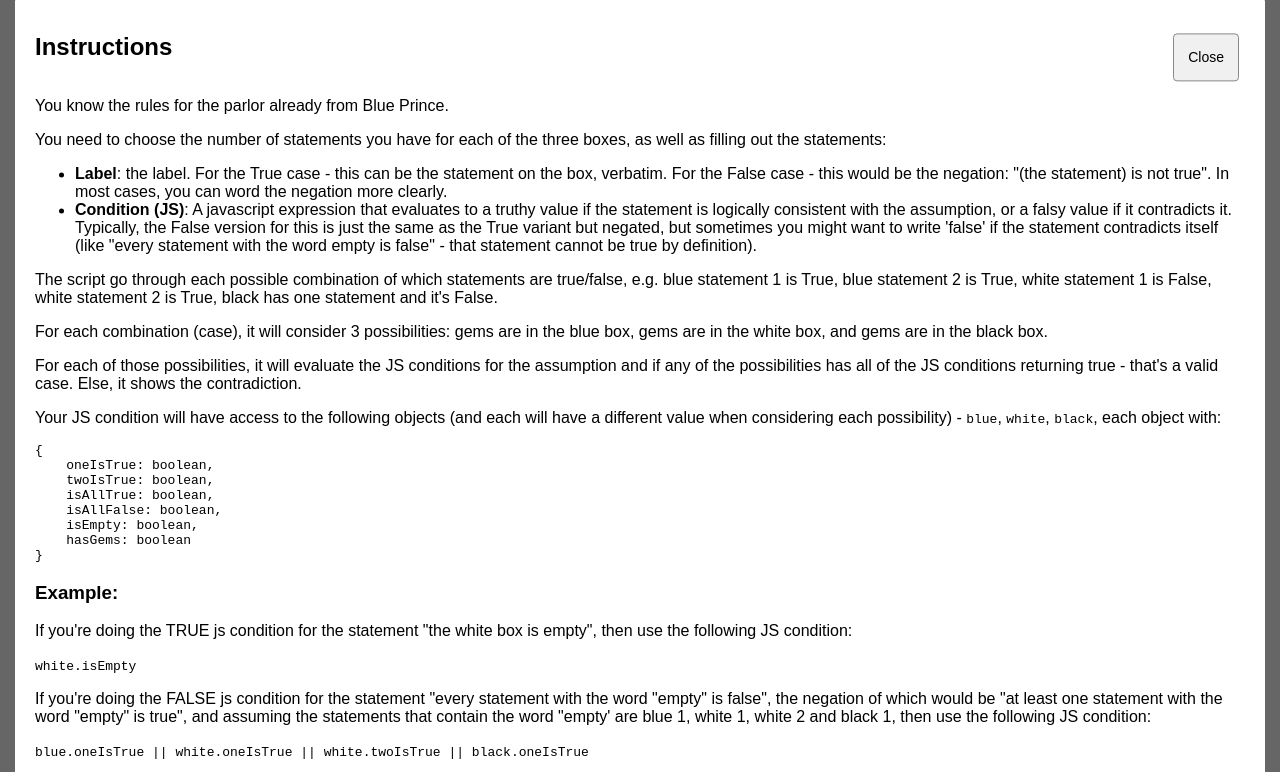
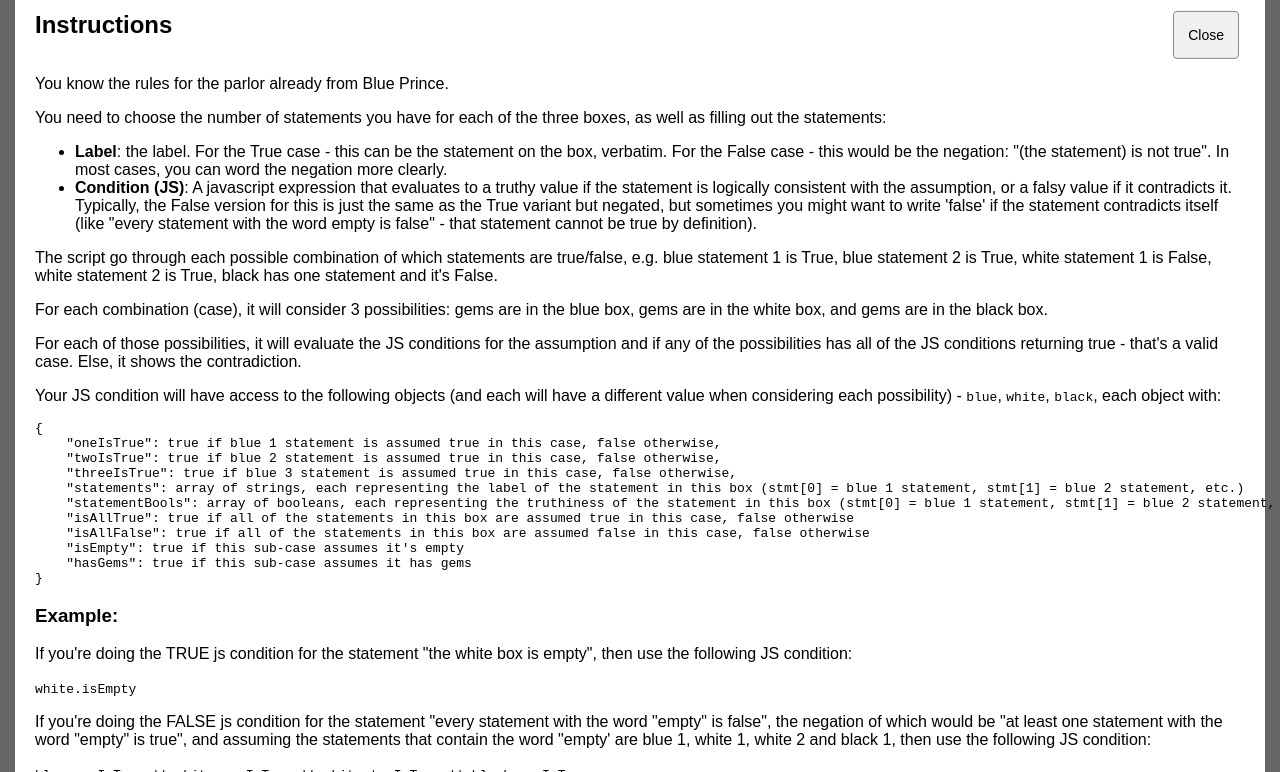
Before and after one commit to TheShiftingQuiet/Blue-Prince-Parlor-Solver, a plain HTML site: page index.html in a window 1280 px wide. Both pictures are taken after a click on the button "Help". Shown: the part 313-1085 px from the top of the page. Drawn offline with Linux system fonts and the light colour scheme.

Commit message:
Added more props (fixed missing statement 3 props)

```diff
--- a/index.html
+++ b/index.html
@@ -2,7 +2,6 @@
 <html lang="en">
 
 <head>
-<link rel="shortcut icon" type="image/x-icon" href="favicon.ico">
 <meta charset="UTF-8" />
 <meta name="viewport" content="width=device-width, initial-scale=1.0" />
 <script src="jexl.browser.js"></script>
@@ -311,12 +310,15 @@
             <p>Your JS condition will have access to the following objects (and each will have a different value when considering each possibility) - <code>blue</code>, <code>white</code>, <code>black</code>, each object with:</li>
             </ul>
             <pre><code>{
-    oneIsTrue: boolean,
-    twoIsTrue: boolean,
-    isAllTrue: boolean,
-    isAllFalse: boolean,
-    isEmpty: boolean,
-    hasGems: boolean
+    "oneIsTrue": true if blue 1 statement is assumed true in this case, false otherwise,
+    "twoIsTrue": true if blue 2 statement is assumed true in this case, false otherwise,
+    "threeIsTrue": true if blue 3 statement is assumed true in this case, false otherwise,
+    "statements": array of strings, each representing the label of the statement in this box (stmt[0] = blue 1 statement, stmt[1] = blue 2 statement, etc.)
+    "statementBools": array of booleans, each representing the truthiness of the statement in this box (stmt[0] = blue 1 statement, stmt[1] = blue 2 statement, etc.)
+    "isAllTrue": true if all of the statements in this box are assumed true in this case, false otherwise
+    "isAllFalse": true if all of the statements in this box are assumed false in this case, false otherwise
+    "isEmpty": true if this sub-case assumes it's empty
+    "hasGems": true if this sub-case assumes it has gems
 }</code></pre>
             <h3>Example:</h3>
             <p>If you're doing the TRUE js condition for the statement "the white box is empty", then use the following JS condition:</p>
@@ -621,9 +623,12 @@ function calculate() {
                 const boxName = boxNames[i];
                 // blue = {
                 //   "oneIsTrue": true if blue 1 statement is assumed true in this case, false otherwise,
-                //   "twoIsTrue": true if blue 2 statement is assumed true in this case, false otherwise
-                //   "isAllTrue": true if blue 1 AND blue 2 (or if it's just one statement - blue 1) are both / is assumed true in this case, false otherwise
-                //   "isAllFalse": true if blue 1 AND blue 2 (or if it's just one statement - blue 1) are both / is assumed false in this case, false otherwise
+                //   "twoIsTrue": true if blue 2 statement is assumed true in this case, false otherwise,
+                //   "threeIsTrue": true if blue 3 statement is assumed true in this case, false otherwise,
+                //   "statements": array of strings, each representing the label of the statement in this box (stmt[0] = blue 1 statement, stmt[1] = blue 2 statement, etc.)
+                //   "statementBools": array of booleans, each representing the truthiness of the statement in this box (stmt[0] = blue 1 statement, stmt[1] = blue 2 statement, etc.)
+                //   "isAllTrue": true if all of the statements in this box are assumed true in this case, false otherwise
+                //   "isAllFalse": true if all of the statements in this box are assumed false in this case, false otherwise
                 //   "isEmpty": true if this sub-case assumes it's empty
                 //   "hasGems": true if this sub-case assumes it has gems
                 // }
@@ -631,6 +636,17 @@ function calculate() {
                 const boxProps = {
                     oneIsTrue: boxCombo.length > 0 ? boxCombo[0] === true : false,
                     twoIsTrue: boxCombo.length > 1 ? boxCombo[1] === true : false,
+                    threeIsTrue: boxCombo.length > 2 ? boxCombo[2] === true : false,
+                    statements: boxCombo.map((v, j) => {
+                        const labelId = `${boxName}_s${j + 1}_${v ? 'true' : 'false'}_label`;
+                        const label = document.getElementById(labelId)?.value || '';
+                        return label;
+                    }),
+                    statementBools: boxCombo.map((v, j) => {
+                        const codeId = `${boxName}_s${j + 1}_${v ? 'true' : 'false'}_code`;
+                        const code = document.getElementById(codeId)?.value || '';
+                        return code;
+                    }),
                     isAllTrue: boxCombo.length === 0 ? false : boxCombo.every(v => v === true),
                     isAllFalse: boxCombo.length === 0 ? false : boxCombo.every(v => v === false),
                     isEmpty: gemsInBoxInd !== i,
```
